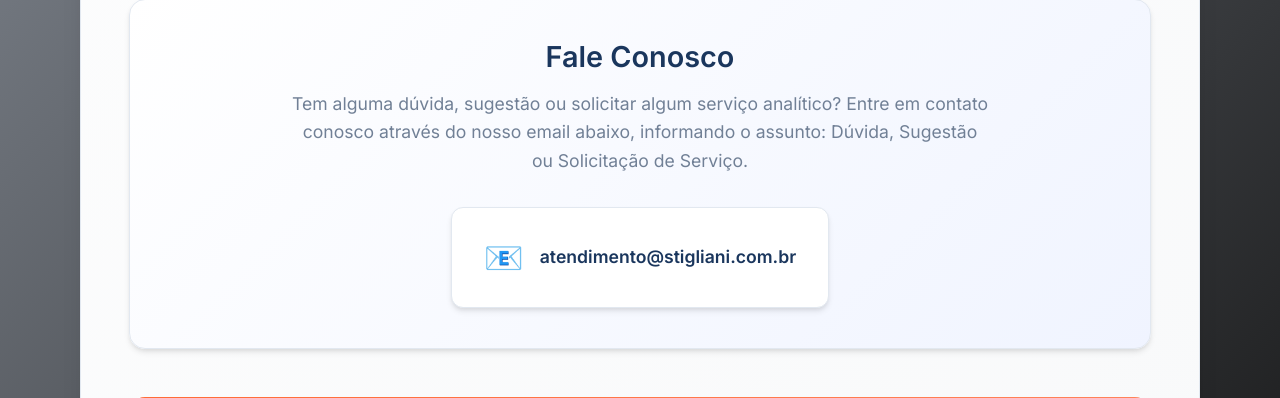
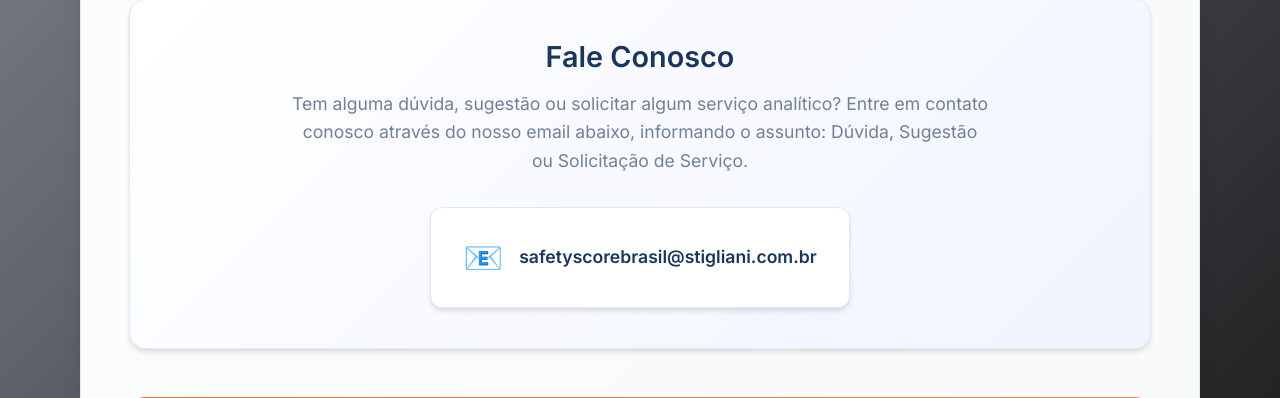
Before and after one commit to emersti/projetos, a Django app: page /sobre/ in a window 1280 px wide. Shown: the part 2001-2399 px from the top of the page. Run offline with Django 4.2, Linux system fonts and the light colour scheme; data comes from the database, SQL or seed files in the repository.

Commit message:
Troca do email das páginas sobre, lgpd e termos de uso, retirada o email da manutencao no update anterior

```diff
--- a/templates/consulta_risco/lgpd.html
+++ b/templates/consulta_risco/lgpd.html
@@ -149,7 +149,7 @@
                         <p>Para exercer seus direitos ou esclarecer dúvidas sobre esta política:</p>
                         <div class="contact-info">
                             <div class="contact-item">
-                                <strong>E-mail:</strong> <span class="email-address">atendimento@stigliani.com.br</span>
+                                <strong>E-mail:</strong> <span class="email-address">safetyscorebrasil@stigliani.com.br</span>
                             </div>
                             <div class="contact-item">
                                 <strong>Assunto:</strong> <span class="email-privacy">Política de Privacidade</span>
--- a/templates/consulta_risco/sobre.html
+++ b/templates/consulta_risco/sobre.html
@@ -93,8 +93,8 @@
                 <div class="contact-info">
                     <div class="contact-item">
                         <span class="contact-icon">📧</span>
-                        <a href="mailto:atendimento@stigliani.com.br" class="contact-email">
-                            atendimento@stigliani.com.br
+                        <a href="mailto:safetyscorebrasil@stigliani.com.br" class="contact-email">
+                            safetyscorebrasil@stigliani.com.br
                         </a>
                     </div>
                 </div>
--- a/templates/consulta_risco/termos_uso.html
+++ b/templates/consulta_risco/termos_uso.html
@@ -157,7 +157,7 @@
                         <p>Para questões relacionadas a estes termos de uso:</p>
                         <div class="contact-info">
                             <div class="contact-item">
-                                <strong>E-mail:</strong> <span class="email-address">atendimento@stigliani.com.br</span>
+                                <strong>E-mail:</strong> <span class="email-address">safetyscorebrasil@stigliani.com.br</span>
                             </div>
                             <div class="contact-item">
                                 <strong>Assunto:</strong> <span class="email-subject">Termos de Uso</span>
```
